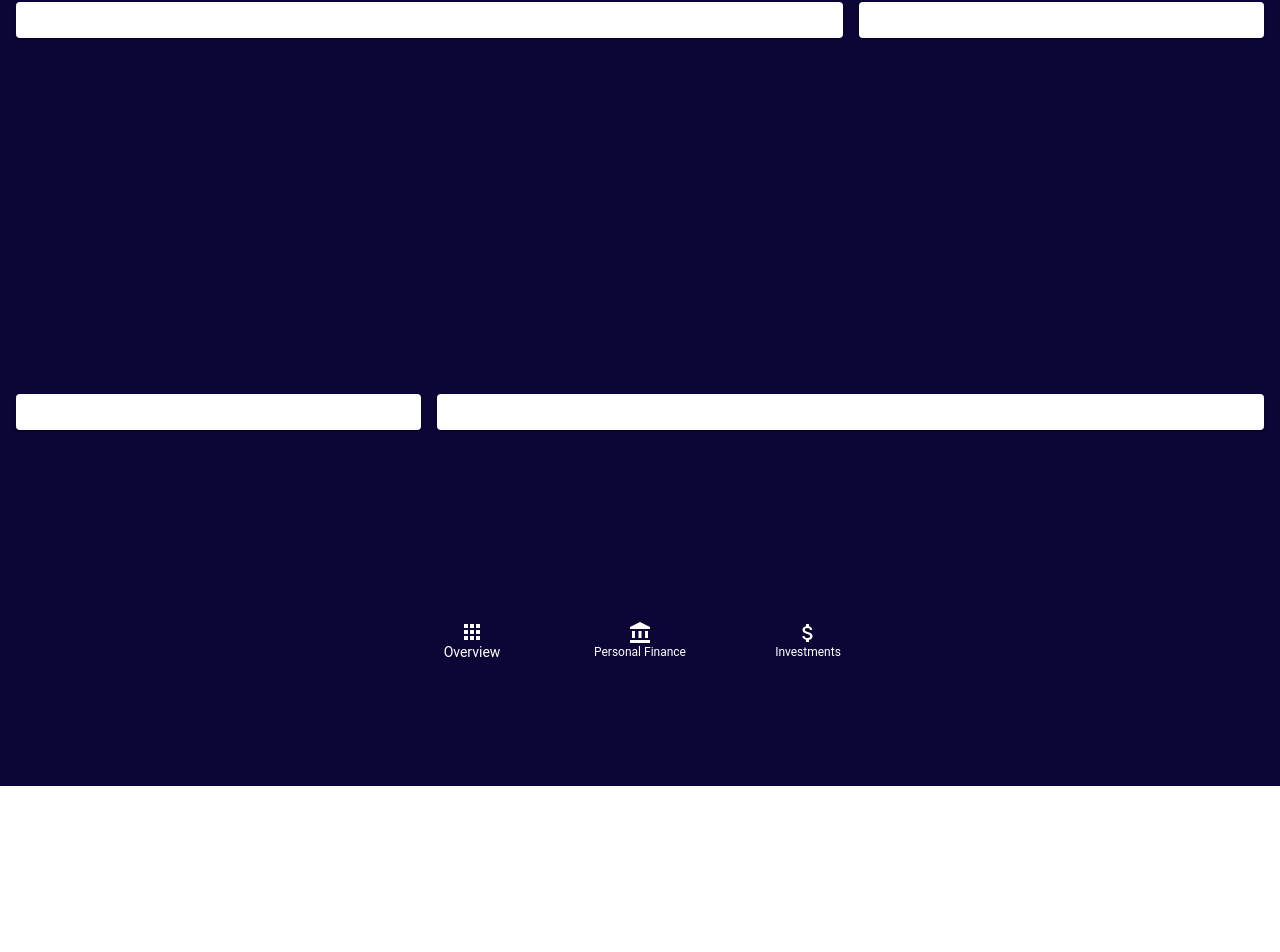
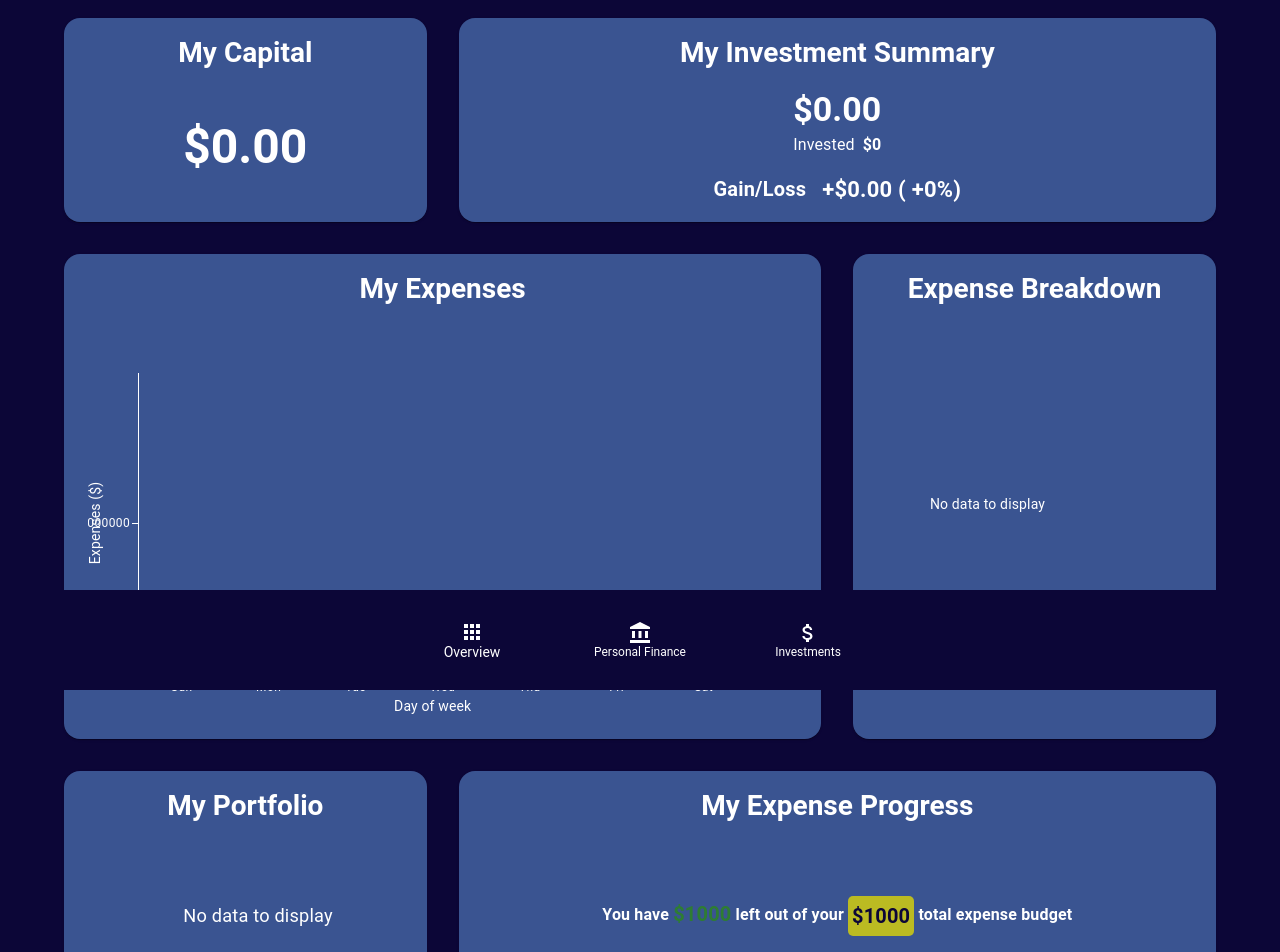
Before and after one commit to jonathancklee1/mynance, a React (Vite) app: page /dashboard in a window 1280 px wide. Shown: the part 110-1062 px from the top of the page. Before the commit the page ends 996 px from the top, so only its background shows below. Built offline with nearby package versions, Linux system fonts and the light colour scheme.

Commit message:
Created overview page

```diff
--- a/src/components/NavBar.tsx
+++ b/src/components/NavBar.tsx
@@ -1,7 +1,7 @@
 import { Box, Toolbar, Typography } from "@mui/material";
 import { forwardRef } from "react";
 
-const NavBar = forwardRef<HTMLDivElement>((props, ref) => {
+const NavBar = forwardRef<HTMLDivElement>((_, ref) => {
     return (
         <Toolbar
             ref={ref}
@@ -14,9 +14,8 @@ const NavBar = forwardRef<HTMLDivElement>((props, ref) => {
                     paddingBlock: 3,
                 },
                 "@media (min-width: 769px)": {
-                    paddingRight: 6,
-                    paddingLeft: 6,
-                    paddingBlock: 4,
+                    px: 8,
+                    py: 4,
                 },
                 color: "primary.contrastText",
                 display: "flex",
--- a/src/components/finance-components/CapitalBlock.tsx
+++ b/src/components/finance-components/CapitalBlock.tsx
@@ -4,7 +4,7 @@ import { useState } from "react";
 import Textbox from "../Textbox";
 import useConvertToDollar from "../../hooks/useConvertToDollar";
 
-function CapitalBlock() {
+function CapitalBlock({ isEditable }: { isEditable?: boolean }) {
     const [open, setOpen] = useState(false);
     const [capital, setCapital] = useState(
         parseInt(localStorage.getItem("capital") ?? "0") ?? 0
@@ -31,12 +31,14 @@ function CapitalBlock() {
                     {"$" + useConvertToDollar(capital)}
                 </Typography>
             </Box>
+            {isEditable && (
                 <EditModal open={open} setClose={handleClose}>
                     <EditCapitalBlock
                         capital={capital}
                         setCapital={setCapital}
                     ></EditCapitalBlock>
                 </EditModal>
+            )}
         </>
     );
 }
--- a/src/components/finance-components/ProgressBlock.tsx
+++ b/src/components/finance-components/ProgressBlock.tsx
@@ -21,7 +21,7 @@ interface ProgressBarWithLabelProps {
     expense: number;
 }
 
-function ProgressBlock() {
+function ProgressBlock({ isEditable }: { isEditable?: boolean }) {
     const { getTotalExpenses } = useExpenseStore();
     const [open, setOpen] = useState(false);
     const [budget, setBudget] = useState(1000);
@@ -82,12 +82,14 @@ function ProgressBlock() {
                 ></ProgressBarWithLabel>
                 {/* <LinearProgress variant="determinate" value={80} /> */}
             </Box>
+            {isEditable && (
                 <EditModal open={open} setClose={handleClose}>
                     <EditProgressBar
                         budget={budget}
                         setBudget={setBudget}
                     ></EditProgressBar>
                 </EditModal>
+            )}
         </>
     );
 }
--- a/src/components/finance-components/RecurringExpenseBlock.tsx
+++ b/src/components/finance-components/RecurringExpenseBlock.tsx
@@ -15,7 +15,7 @@ import Textbox from "../Textbox";
 import { recurringExpenseItem } from "../types/interfaces";
 import useExpenseStore from "../../stores/ExpenseStore";
 
-function RecurringExpenseBlock() {
+function RecurringExpenseBlock({ isEditable }: { isEditable?: boolean }) {
     const {
         recurringExpenses,
         setRecurringExpenses,
@@ -93,6 +93,8 @@ function RecurringExpenseBlock() {
             >
                 Add Recurring Expense
             </Button>
+            {isEditable && (
+                <>
                     <EditModal open={open} setClose={handleClose}>
                         <EditRecurringExpenseBlock
                             selectedExpense={selectedExpense}
@@ -108,6 +110,8 @@ function RecurringExpenseBlock() {
                             addRecurringExpense={addRecurringExpense}
                         ></AddRecurringExpenseBlock>
                     </EditModal>
+                </>
+            )}
         </>
     );
 }
--- a/src/components/investment-components/MoversBlock.tsx
+++ b/src/components/investment-components/MoversBlock.tsx
@@ -15,7 +15,7 @@ import EditModal from "../EditModal";
 import { AddCircleOutline } from "@mui/icons-material";
 import useGetPercentColour from "../../hooks/useGetPercentColour";
 
-function MoversBlock() {
+function MoversBlock({ isEditable }: { isEditable?: boolean }) {
     const [moverTickers, setMoverTickers] = useState<string[]>(
         JSON.parse(localStorage.getItem("daily-movers")) ?? []
     );
@@ -57,12 +57,14 @@ function MoversBlock() {
                         })}
                 </Box>
             </Stack>
+            {isEditable && (
                 <EditModal open={open} setClose={handleClose}>
                     <EditMoversBlock
                         moverTickers={moverTickers}
                         setMoverTickers={setMoverTickers}
                     ></EditMoversBlock>
                 </EditModal>
+            )}
         </>
     );
 }
--- a/src/components/investment-components/PortfolioPieBlock.tsx
+++ b/src/components/investment-components/PortfolioPieBlock.tsx
@@ -39,7 +39,7 @@ function PortfolioPieBlock() {
                     },
                 ]}
                 sx={{
-                    "@media (min-width: 1024px)": { scale: "1.7" },
+                    "@media (min-width: 1024px)": { scale: "1.3" },
                     "& text": { textAnchor: "start" },
                 }}
                 width={300}
--- a/src/index.css
+++ b/src/index.css
@@ -7,3 +7,6 @@
     padding: 0;
     margin: 0;
 }
+body {
+    background-color: #0c0637;
+}
--- a/src/pages/Dashboard.tsx
+++ b/src/pages/Dashboard.tsx
@@ -1,43 +1,128 @@
-import React from "react";
 import NavBar from "../components/NavBar";
 import BottomNav from "../components/BottomNav";
-import Grid from "@mui/material/Grid2";
-import { styled, Paper } from "@mui/material";
+import { Box } from "@mui/material";
+import CapitalBlock from "../components/finance-components/CapitalBlock";
+import Card from "../components/Card";
+import SummaryBlock from "../components/investment-components/SummaryBlock";
+import ExpensesBlock from "../components/finance-components/ExpensesBlock";
+import ProgressBlock from "../components/finance-components/ProgressBlock";
+import PortfolioPieBlock from "../components/investment-components/PortfolioPieBlock";
+import ExpensePieBlock from "../components/finance-components/ExpensePieBlock";
 
 function Dashboard() {
-    const Item = styled(Paper)(({ theme }) => ({
-        backgroundColor: "#fff",
-        ...theme.typography.body2,
-        padding: theme.spacing(1),
-        textAlign: "center",
-        color: theme.palette.text.secondary,
-        ...theme.applyStyles("dark", {
-            backgroundColor: "#1A2027",
-        }),
-    }));
     return (
         <>
             <NavBar></NavBar>
-            <Grid
-                container
-                spacing={2}
-                minHeight={"100vh"}
-                sx={{ p: 2, backgroundColor: "primary.main" }}
-                marginBottom={"100px"}
+            <Box
+                sx={{
+                    px: 2,
+                    py: 2,
+                    backgroundColor: "primary.main",
+                    paddingBottom: 8,
+                    gridTemplateRows: "auto",
+                    display: "grid",
+                    gridTemplateColumns: "repeat(12, 1fr)",
+                    gap: 2,
+                    marginBottom: 8,
+                    "@media (min-width: 1024px)": {
+                        gridTemplateRows: "span 3 auto",
+                        gap: 4,
+                        px: 8,
+                        py: 4,
+                    },
+                }}
             >
-                <Grid size={8}>
-                    <Item>size=8</Item>
-                </Grid>
-                <Grid size={4}>
-                    <Item>size=4</Item>
-                </Grid>
-                <Grid size={4}>
-                    <Item>size=4</Item>
-                </Grid>
-                <Grid size={8}>
-                    <Item>size=8</Item>
-                </Grid>
-            </Grid>
+                <Box
+                    sx={{
+                        gridColumn: "span 12",
+                        "@media (min-width: 1024px)": {
+                            gridColumnStart: 1,
+                            gridColumn: "span 4",
+                            gridRowStart: 1,
+                            gridRow: "span 2",
+                        },
+                    }}
+                >
+                    <Card cardHeader="My Capital">
+                        <CapitalBlock></CapitalBlock>
+                    </Card>
+                </Box>
+                <Box
+                    sx={{
+                        gridColumn: "span 12",
+                        "@media (min-width: 1024px)": {
+                            gridColumnStart: 4,
+                            gridColumn: "span 8",
+                            gridRowStart: 1,
+                            gridRow: "span 2",
+                        },
+                    }}
+                >
+                    <Card cardHeader="My Investment Summary">
+                        <SummaryBlock></SummaryBlock>
+                    </Card>
+                </Box>
+                <Box
+                    sx={{
+                        gridColumn: "span 12",
+                        "@media (min-width: 1024px)": {
+                            gridColumnStart: 4,
+                            gridColumn: "span 8",
+                            gridRowStart: 1,
+                            gridRow: "span 2",
+                        },
+                    }}
+                >
+                    <Card cardHeader="My Expenses">
+                        <ExpensesBlock></ExpensesBlock>
+                    </Card>
+                </Box>
+                <Box
+                    sx={{
+                        gridColumn: "span 12",
+                        "@media (min-width: 1024px)": {
+                            gridColumnStart: 4,
+                            gridColumn: "span 4",
+                            gridRowStart: 1,
+                            gridRow: "span 2",
+                        },
+                    }}
+                >
+                    <Card cardHeader="Expense Breakdown">
+                        <ExpensePieBlock></ExpensePieBlock>
+                    </Card>
+                </Box>
+                <Box
+                    sx={{
+                        gridColumn: "span 12",
+                        "@media (min-width: 1024px)": {
+                            gridColumnStart: 4,
+                            gridColumn: "span 4",
+                            gridRowStart: 1,
+                            gridRow: "span 2",
+                        },
+                    }}
+                >
+                    <Card cardHeader="My Portfolio">
+                        <PortfolioPieBlock></PortfolioPieBlock>
+                    </Card>
+                </Box>
+                <Box
+                    sx={{
+                        gridColumn: "span 12",
+                        "@media (min-width: 1024px)": {
+                            gridColumnStart: 4,
+                            gridColumn: "span 8",
+                            gridRowStart: 1,
+                            gridRow: "span 2",
+                        },
+                    }}
+                >
+                    <Card cardHeader="My Expense Progress">
+                        <ProgressBlock></ProgressBlock>
+                    </Card>
+                </Box>
+            </Box>
             <BottomNav></BottomNav>
         </>
     );
--- a/src/pages/Finance.tsx
+++ b/src/pages/Finance.tsx
@@ -31,7 +31,7 @@ function Finance() {
                     "@media (min-width: 1024px)": {
                         gridTemplateRows: "span 3 auto",
                         gap: 4,
-                        px: 4,
+                        px: 8,
                         py: 4,
                     },
                 }}
```
Also changed, not shown: src/components/finance-components/AssetsBlock.tsx (+3 -4 lines). Lines whose indentation alone changed are shown as unchanged.
